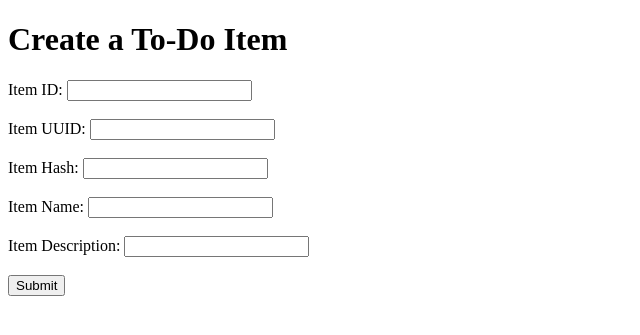
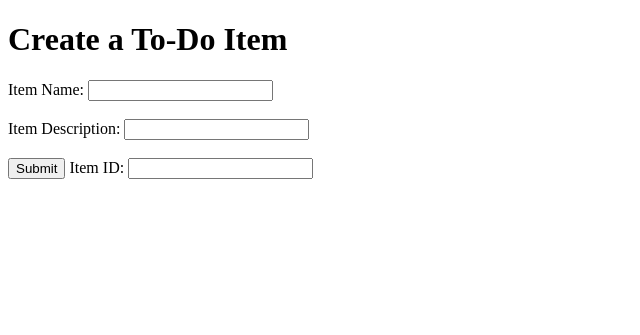
Before and after one commit to sslucky8044/Flask-todo-app, a Flask app: template templates/todo.html in a window 1280 px wide. Shown: the top 335 px of the page, without its empty margins (0-640 px from the left). Run offline with Flask 3, Linux system fonts and the light colour scheme; the template is opened without the code that fills it, so the values that code supplies are empty.

Commit message:
Added Item ID field

```diff
--- a/templates/todo.html
+++ b/templates/todo.html
@@ -8,15 +8,6 @@
     <h1>Create a To-Do Item</h1>
 
     <form id="todoForm">
-        <label>Item ID:</label>
-        <input type="text" name="itemId"><br><br>
-
-        <label>Item UUID:</label>
-        <input type="text" name="itemUUID"><br><br>
-
-        <label>Item Hash:</label>
-        <input type="text" name="itemHash"><br><br>
-
         <label>Item Name:</label>
         <input type="text" name="itemName"><br><br>
 
@@ -24,6 +15,9 @@
         <input type="text" name="itemDescription"><br><br>
 
         <button type="submit">Submit</button>
+        <label>Item ID:</label>
+        <input type="text" name="itemId"><br><br>
+
     </form>
 </body>
 </html>
```
